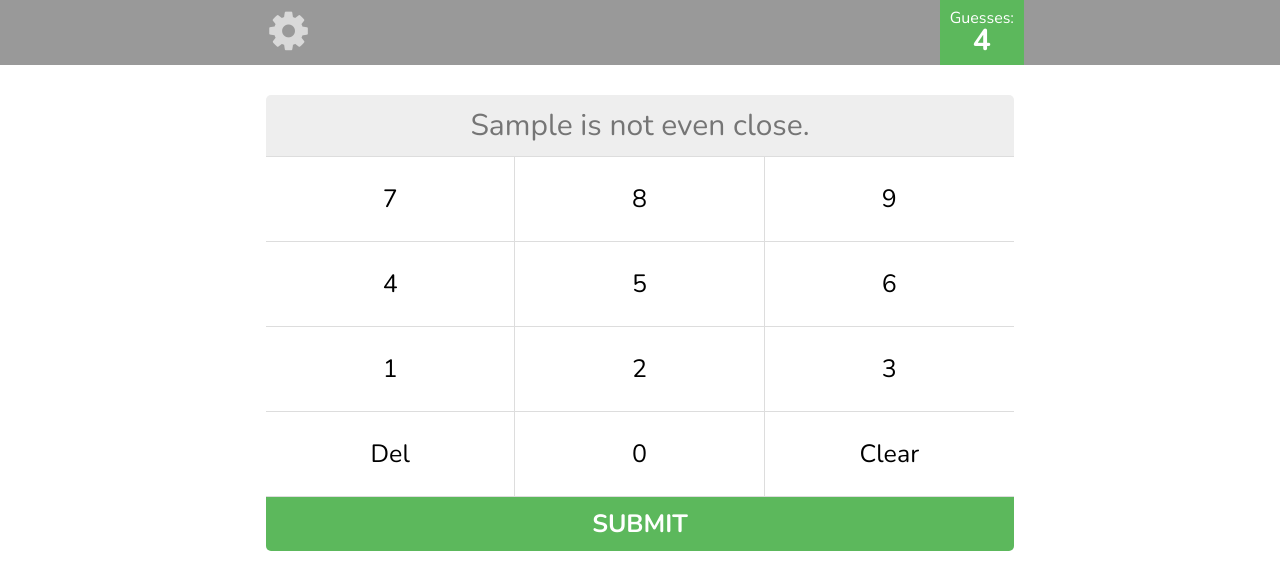
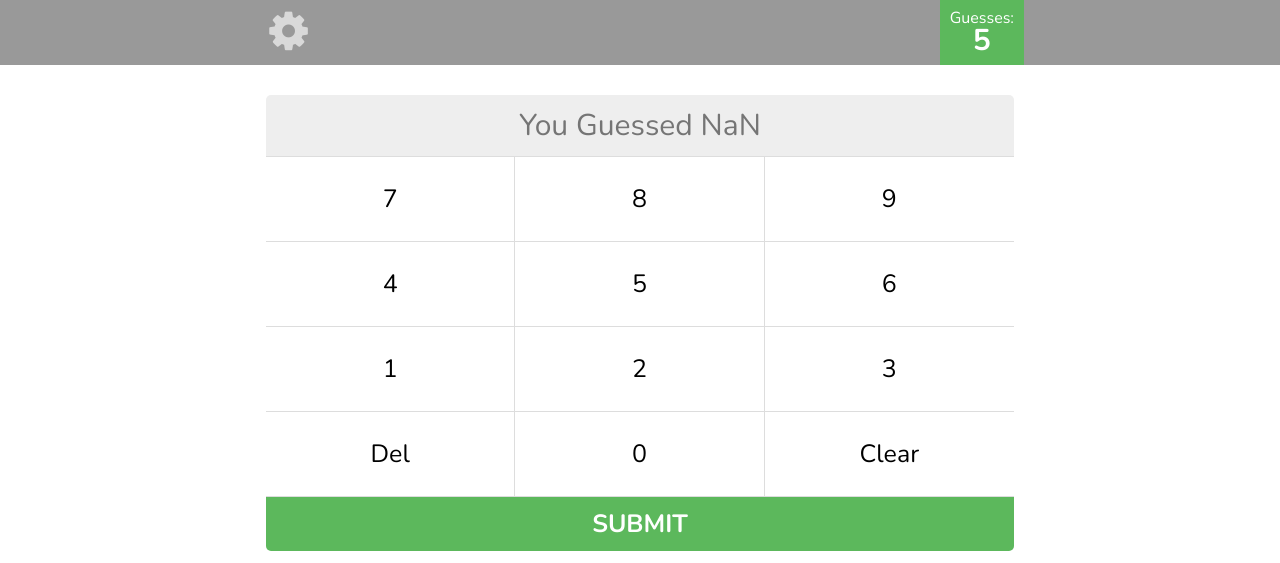
Before and after one commit to josephbona/guessing-game, a website: page index.html in a window 1280 px wide. Both pictures are taken after typing "Sample" into the empty fields and a click on the button "SUBMIT". Drawn offline with nearby package versions, Linux system fonts and the light colour scheme; files that its build step writes are made by us from their sources.

Commit message:
adding game functionality

```diff
--- a/gruntfile.js
+++ b/gruntfile.js
@@ -9,6 +9,7 @@ module.exports = function(grunt) {
           'src/js/vendor/jquery-2.2.4.min.js',
           'src/js/vendor/jquery.numpad.js',
           'src/js/main.js',
+          'src/js/guessingGame.js'
         ],
         dest: 'js/script.js',
       },
--- a/index.html
+++ b/index.html
@@ -16,7 +16,7 @@
 			<div class="logo"></div>
 			<div class="score is-green">
 				<span>Guesses:</span>
-				<span class="guesses-remaining">#</span>
+				<span data-ui="guessesRemaining" class="guesses-remaining">#</span>
 			</div>
 		</div>
 	</header>
@@ -25,7 +25,7 @@
 			<div class="game-body">
 				<section class="feedback"></section>
 				<div id="the-guess"></div>
-				<button class="submit">Submit</button>
+				<button data-ui="submit" onclick="playersGuessSubmission()" class="submit">Submit</button>
 			</div>
 		</main>
 		<footer class="game-footer">Made by Joseph Bona. | <a target="_blank" href="https://github.com/josephbona/guessing-game">View Source</a></footer>
--- /dev/null
+++ b/src/js/guessingGame.js
@@ -0,0 +1,62 @@
+/* **** Global Variables **** */
+// try to elminate these global variables in your project, these are here just to start.
+
+var playersGuess,
+    winningNumber = generateWinningNumber(),
+    guessed = [];
+
+
+
+/* **** Guessing Game Functions **** */
+
+// Generate the Winning Number
+
+function generateWinningNumber(){
+	return Math.floor(Math.random() * 100);
+}
+
+// Fetch the Players Guess
+
+function playersGuessSubmission(){
+	playersGuess = parseInt($('[data-ui="guess"]').val());
+	$('[data-ui="guess"]').val('');
+	$('[data-ui="guess"]').attr('placeholder', 'You Guessed ' + playersGuess);
+	checkGuess();
+}
+
+// Determine if the next guess should be a lower or higher number
+
+function lowerOrHigher(){
+	// add code here
+}
+
+// Check if the Player's Guess is the winning number
+
+function checkGuess(){
+	if (guessed.indexOf(playersGuess)) {
+		guessed.push(playersGuess);
+		if(playersGuess == winningNumber) {
+			alert('Winner Winner Chicken Dinner');
+		}
+	} else {
+		$('[data-ui="guess"]').attr('placeholder', 'Dude, You Guessed ' + playersGuess + ' already!');
+	}
+}
+
+// Create a provide hint button that provides additional clues to the "Player"
+
+function provideHint(){
+	// add code here
+}
+
+// Allow the "Player" to Play Again
+
+function playAgain(){
+	// add code here
+}
+
+
+/* **** Event Listeners/Handlers ****  */
+
+console.log(winningNumber);
+console.log(playersGuess);
--- a/src/js/main.js
+++ b/src/js/main.js
@@ -5,34 +5,34 @@ jQuery(document).ready(function($) {
     	openOnEvent: false,
     	hideDecimalButton: true,
     	hidePlusMinusButton: true,
-    	displayTpl: '<input type="text" placeholder="Pick A Number" />'
+    	displayTpl: '<input data-ui="guess" type="text" placeholder="Pick A Number" />'
     });
     var guessesLeft = 5;
-    $('.guesses-remaining').text(guessesLeft);
+    $('[data-ui="guessesRemaining"]').text(guessesLeft);
     var $audio 			= $('audio'),
 		correctAudio 	= $audio[0];
 		incorrectAudio 	= $audio[1];
-    $('.submit').on('click', function(){
-    	var guessInput = $('.nmpd-display')
-    	var guess = guessInput.val();
-    	console.log(guess);
-    	guessInput.val('');
+    // $('.submit').on('click', function(){
+    // 	var guessInput = $('.nmpd-display');
+    // 	var guess = guessInput.val();
+    // 	console.log(guess);
+    // 	guessInput.val('');
 
-    	if(guessesLeft > 0) {
-	    	if (guess === '') {
+    // 	if(guessesLeft > 0) {
+	   //  	if (guess === '') {
 
-	    	} else if (guess == 23) {
-		    	//play correct audio
-		    	correctAudio.play();
-		    	guessInput.attr('placeholder', guess + ' is right!');
-	    	} else {
-	    		//play correct audio
-		    	incorrectAudio.play();
-		    	guessInput.attr('placeholder', guess + ' is not even close.');
-		    	guessesLeft--;
-	    	}
-	    	$('.guesses-remaining').text(guessesLeft);
-    	}
-    });
+	   //  	} else if (guess == 23) {
+		  //   	//play correct audio
+		  //   	correctAudio.play();
+		  //   	guessInput.attr('placeholder', guess + ' is right!');
+	   //  	} else {
+	   //  		//play correct audio
+		  //   	incorrectAudio.play();
+		  //   	guessInput.attr('placeholder', guess + ' is not even close.');
+		  //   	guessesLeft--;
+	   //  	}
+	   //  	$('.guesses-remaining').text(guessesLeft);
+    // 	}
+    // });
 
 });
```
Also changed, not shown: js/script.js (+87 -22 lines), src/css/layout/_body.css (deleted, +0 -8 lines), js/script.min.js.
